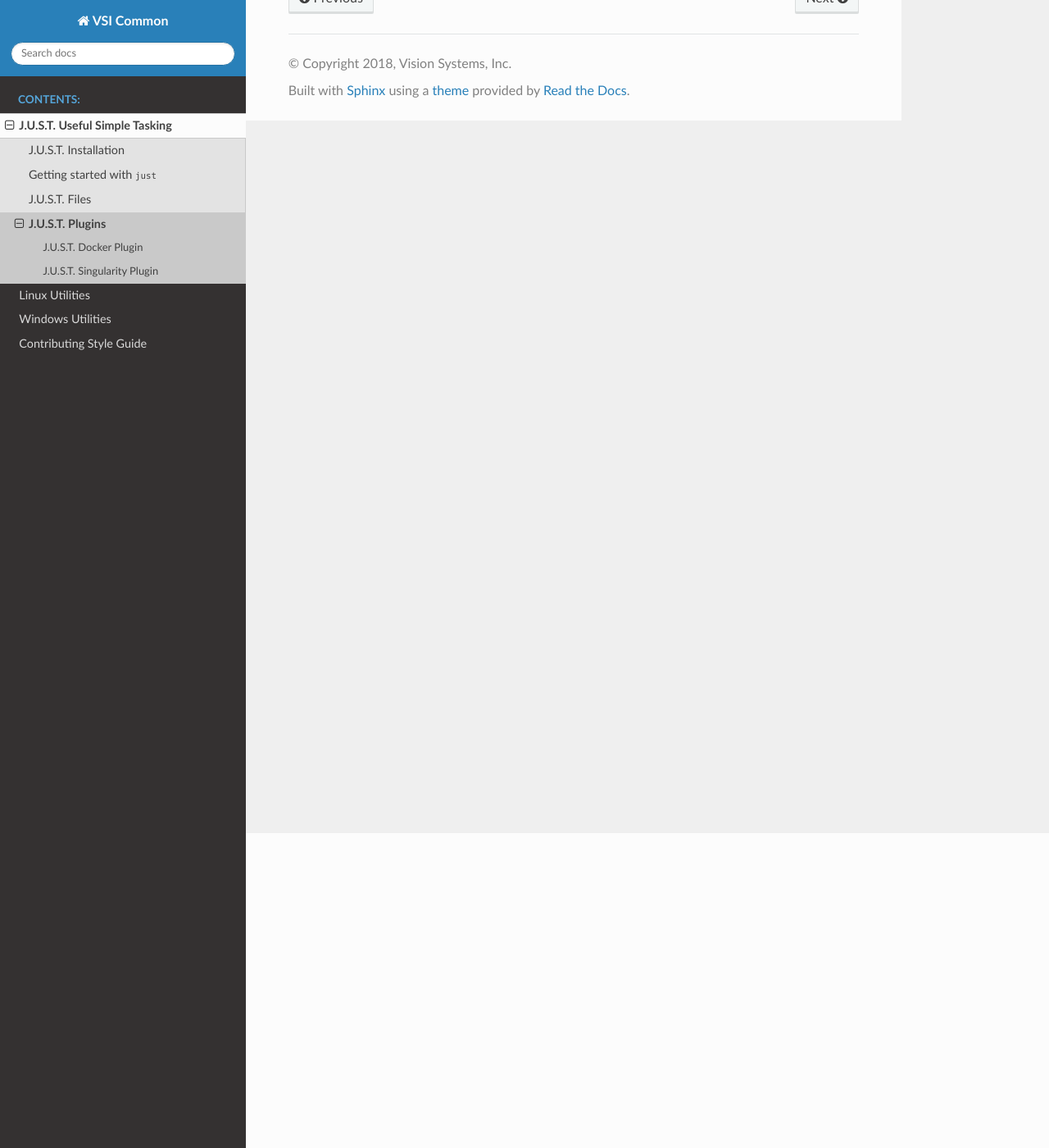
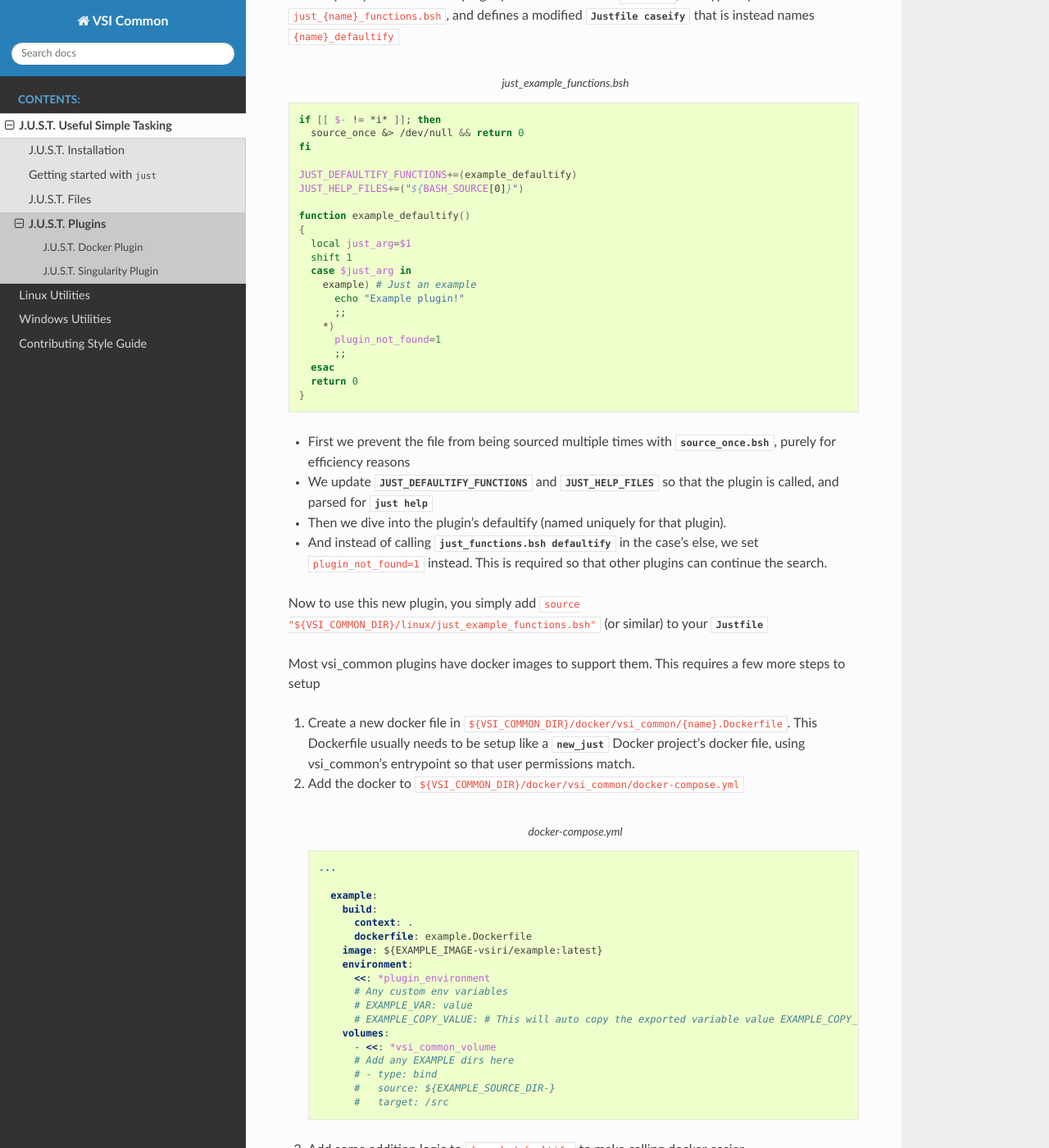
Before and after one commit to VisionSystemsInc/vsi_common, a Sphinx documentation site: the page built from docs/just/plugins/index.rst, in a window 1280 px wide and 1400 px high, scrolled down 384 px. Shown: the whole window at 82% size. Built offline with Sphinx 7.4.7 and the Read the Docs theme 2.0.0, drawn with Linux system fonts in a browser that asks for light colours; pages that are not in the unit, such as notebooks, are missing from menus; some of the changed text lies outside the part shown.

Commit message:
Documenting some core just features
Signed-off-by: Andy Neff <andy@visionsystemsinc.com>

```diff
--- a/docs/just/plugins/index.rst
+++ b/docs/just/plugins/index.rst
@@ -17,3 +17,92 @@ J.U.S.T. Plugins
    *.auto
 
 J.U.S.T. has a number of useful plugins included. A plugin is a ``bash`` script that can be sourced by a :file:`Justfile` and typically adds targets to :file:`just`
+
+It's also pretty similar to add a plugin yourself. Similar to a :file:`Justfile`, but typically names ``just_{name}_functions.bsh``, and defines a modified :func:`Justfile caseify` that is instead names ``{name}_defaultify``
+
+.. code-block:: bash
+   :caption: just_example_functions.bsh
+
+   if [[ $- != *i* ]]; then
+     source_once &> /dev/null && return 0
+   fi
+
+   JUST_DEFAULTIFY_FUNCTIONS+=(example_defaultify)
+   JUST_HELP_FILES+=("${BASH_SOURCE[0]}")
+
+   function example_defaultify()
+   {
+     local just_arg=$1
+     shift 1
+     case $just_arg in
+       example) # Just an example
+         echo "Example plugin!"
+         ;;
+       *)
+         plugin_not_found=1
+         ;;
+     esac
+     return 0
+   }
+
+* First we prevent the file from being sourced multiple times with :file:`source_once.bsh`, purely for efficiency reasons
+* We update :envvar:`JUST_DEFAULTIFY_FUNCTIONS` and :envvar:`JUST_HELP_FILES` so that the plugin is called, and parsed for :cmd:`just help`
+* Then we dive into the plugin's defaultify (named uniquely for that plugin).
+* And instead of calling :func:`just_functions.bsh defaultify` in the case's else, we set ``plugin_not_found=1`` instead. This is required so that other plugins can continue the search.
+
+Now to use this new plugin, you simply add ``source "${VSI_COMMON_DIR}/linux/just_example_functions.bsh"`` (or similar) to your :file:`Justfile`
+
+Most vsi_common plugins have docker images to support them. This requires a few more steps to setup
+
+#. Create a new docker file in ``${VSI_COMMON_DIR}/docker/vsi_common/{name}.Dockerfile``. This Dockerfile usually needs to be setup like a :file:`new_just` Docker project's docker file, using vsi_common's entrypoint so that user permissions match.
+#. Add the docker to ``${VSI_COMMON_DIR}/docker/vsi_common/docker-compose.yml``
+
+  .. code-block:: yaml
+     :caption: docker-compose.yml
+
+     ...
+
+       example:
+         build:
+           context: .
+           dockerfile: example.Dockerfile
+         image: ${EXAMPLE_IMAGE-vsiri/example:latest}
+         environment:
+           <<: *plugin_environment
+           # Any custom env variables
+           # EXAMPLE_VAR: value
+           # EXAMPLE_COPY_VALUE: # This will auto copy the exported variable value EXAMPLE_COPY_VALUE
+         volumes:
+           - <<: *vsi_common_volume
+           # Add any EXAMPLE dirs here
+           # - type: bind
+           #   source: ${EXAMPLE_SOURCE_DIR-}
+           #   target: /src
+
+3. Add some addition logic to ``{name}_defaultify`` to make calling docker easier
+
+  .. code-block:: bash
+     :caption: just_example_functions.bsh
+
+     # ...
+     function example_defaultify()
+     {
+       local id_project_cwd="${JUST_PROJECT_PREFIX}_CWD"
+
+       # Export variables for docker-compose file
+       local EXAMPLE_COPY_VALUE="${JUST_PROJECT_PREFIX}_EXAMPLE_COPY_VALUE"
+       export EXAMPLE_COPY_VALUE="${!EXAMPLE_COPY_VALUE:-${!id_project_cwd}}"
+
+       # These are part of the "plugin_environment" section
+       local tmp="${JUST_PROJECT_PREFIX}_UID"
+       local VSI_COMMON_UID="${!tmp-1000}"
+       export VSI_COMMON_UID
+       tmp="${JUST_PROJECT_PREFIX}_GIDS"
+       local VSI_COMMON_GIDS="${!tmp-1000}"
+       export VSI_COMMON_GIDS
+       local JUST_SETTINGS="${JUST_PATH_ESC}/src/$(basename "${JUST_SETTINGS}")"
+       export JUST_SETTINGS
+
+       local COMPOSE_FILE="${VSI_COMMON_DIR}/docker/vsi_common/docker-compose.yml"
+       export COMPOSE_FILE
+     # ...
```
Also changed, not shown: docs/just/files.rst (+9 -3 lines).
